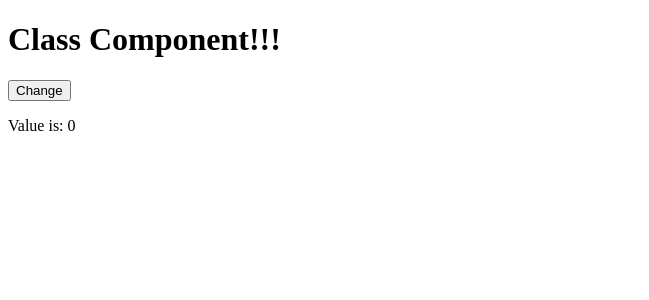
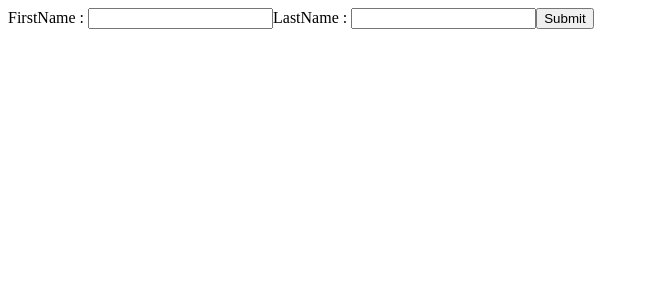
Before and after one commit to abhijeetvc/reacthello, a React (Create React App) app: page / in a window 1280 px wide. Shown: the top 300 px of the page, without its empty margins (0-649 px from the left). Built offline with nearby package versions, Linux system fonts and the light colour scheme.

Commit message:
State Examples

```diff
--- a/src/ClassDemo.js
+++ b/src/ClassDemo.js
@@ -19,7 +19,6 @@ export default class ClassDemo extends React.Component{
                 <h1>Class Component!!!</h1>
                 <button type='button' onClick={this.handleChange}>Change</button>
                 <p>Value is: {this.state.value}</p>
-
             </div>
         )
     }
--- /dev/null
+++ b/src/StateExample.js
@@ -0,0 +1,54 @@
+import React from 'react'
+
+function StateExample(){
+
+    const userObj={
+        firstName:'',
+        lastName:''
+    }
+
+    const[user,setUser]=React.useState(userObj)
+    const[userList,setUserList]=React.useState([])
+
+    const handleInput=(event)=>{
+        console.log(event.target);
+        setUser({...user,[event.target.name]:event.target.value})
+    }
+
+    const submitData=()=>{
+        setUserList([...userList,user])
+        document.getElementById('myform').reset()
+    }
+
+    const editUser=(index)=>{
+        console.log(index);
+    }
+
+    return(
+        <div>
+            <form id="myform">
+                <label>FirstName : </label>
+                <input type='text' onChange={handleInput} name='firstName'/>
+
+                <label>LastName : </label>
+                <input type='text' onChange={handleInput} name='lastName'/>
+
+                <button type="button" onClick={submitData}>Submit</button>
+
+            </form>
+
+            <ul>
+                {
+                    userList.map((u,index)=>(
+                        <div key={index}>
+                             <li>{u.firstName+" | "+u.lastName}</li>
+                            <button onClick={()=>editUser(index)}>Edit</button>
+                        </div>
+                    ))
+                }
+            </ul>
+        </div>
+    )
+}
+
+export default StateExample
--- a/src/index.js
+++ b/src/index.js
@@ -6,6 +6,7 @@ import ClassDemo from './ClassDemo';
 
 import Demo1 from './Demo1';
 import ReadInput from './ReadInput';
+import StateExample from './StateExample';
 
 // Where to render?
 const root = ReactDOM.createRoot(document.getElementById('root'));
@@ -13,7 +14,7 @@ const root = ReactDOM.createRoot(document.getElementById('root'));
 // WHat has to be rendered?
 root.render(
   <div>
-    <ClassDemo/>
+    <StateExample/>
     {/* <ClassDemo1/> */}
   </div>
 );
```
